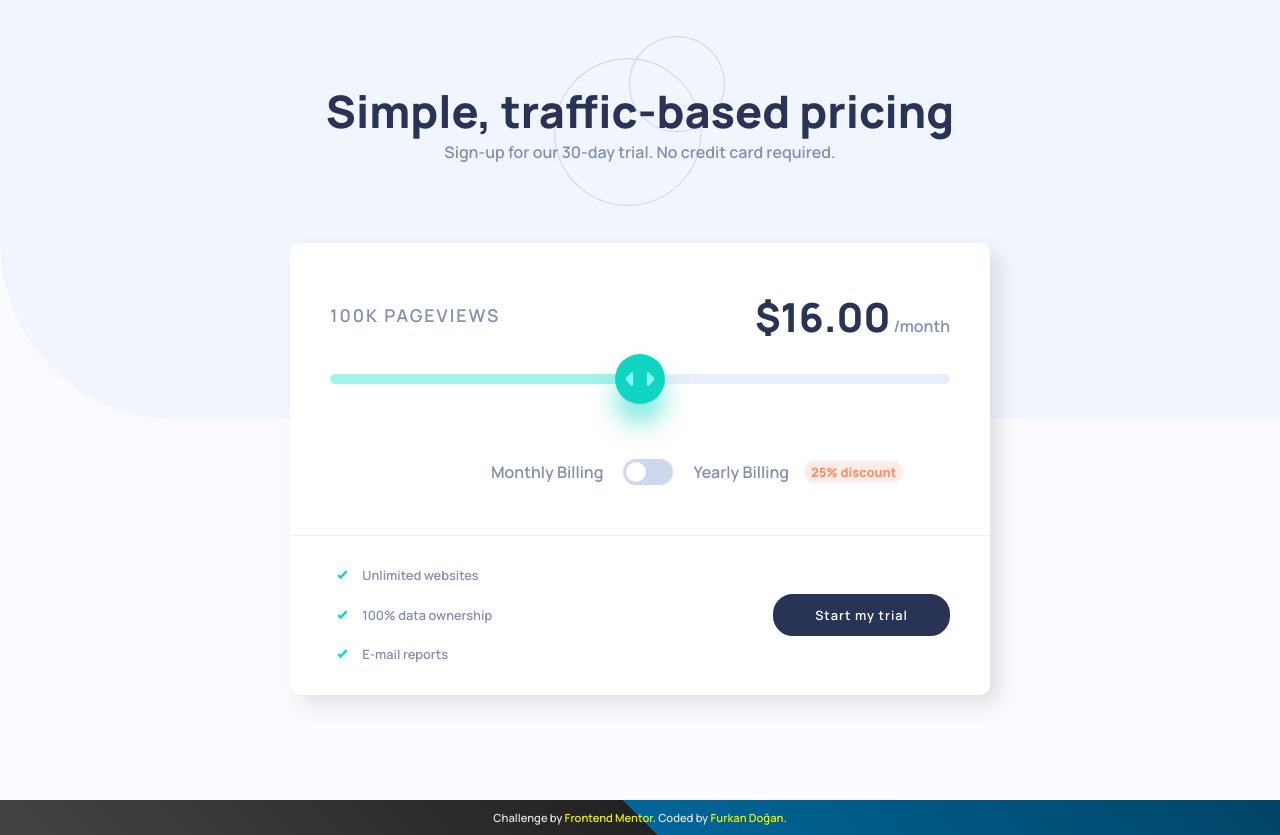
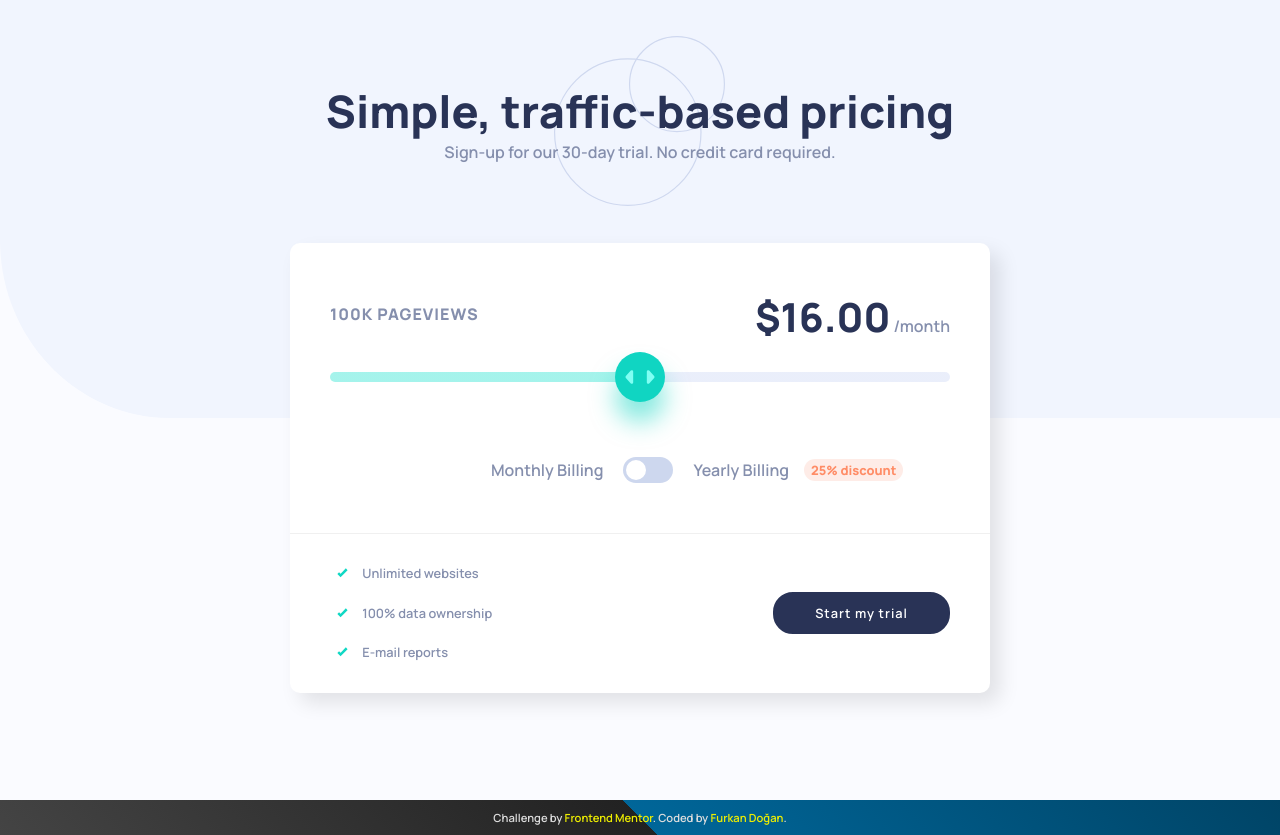
Before and after one commit to doganfurkan/Interactive-Pricing-Component, a plain HTML site: page index.html in a window 1280 px wide. Drawn offline with Linux system fonts and the light colour scheme.

Commit message:
Add files via upload

```diff
--- a/style.css
+++ b/style.css
@@ -102,10 +102,10 @@ header#pview{
 
 #pview h2{
 	color:hsl(225,20%,60%);
-	font-size:1.1em;
-	font-weight:600;
+	font-size:1em;
+	font-weight:800;
 	text-transform:uppercase;
-	letter-spacing:2px;
+	letter-spacing:1px;
 	}
 
 #slider{
```
